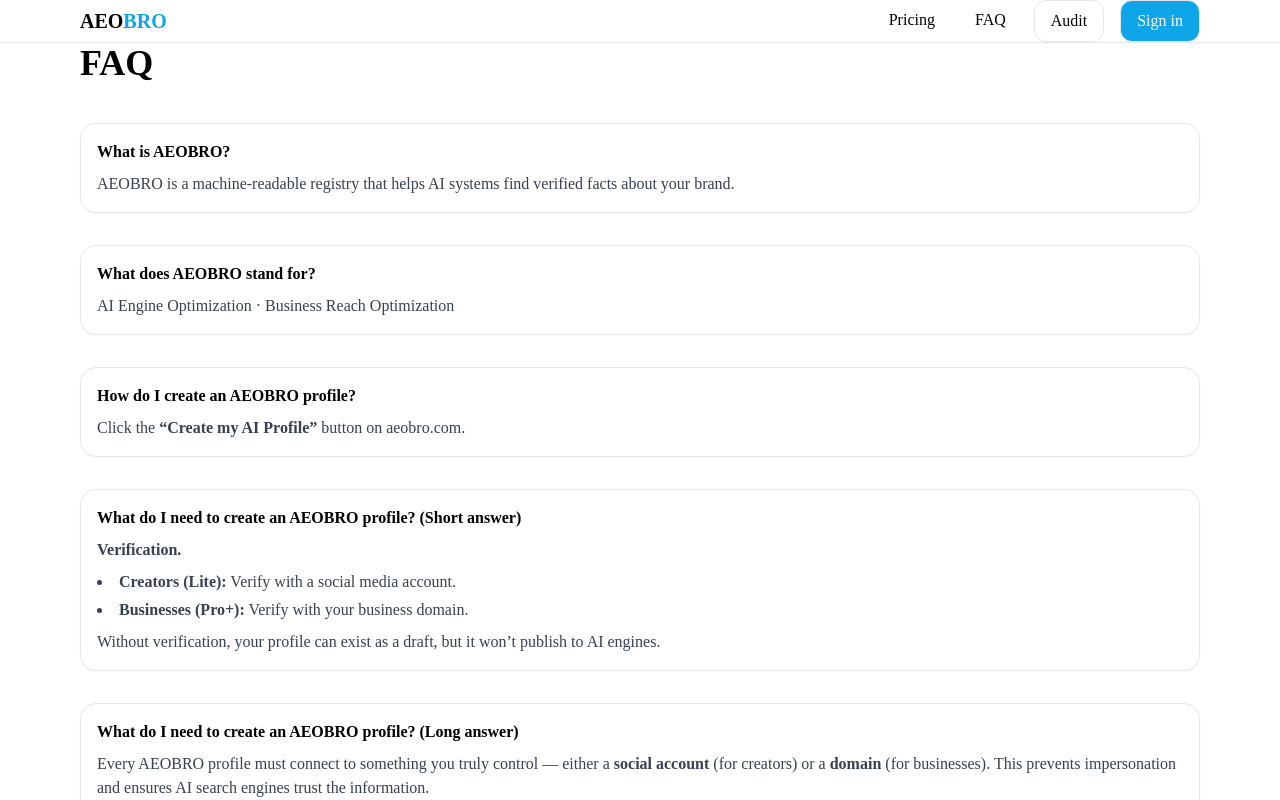
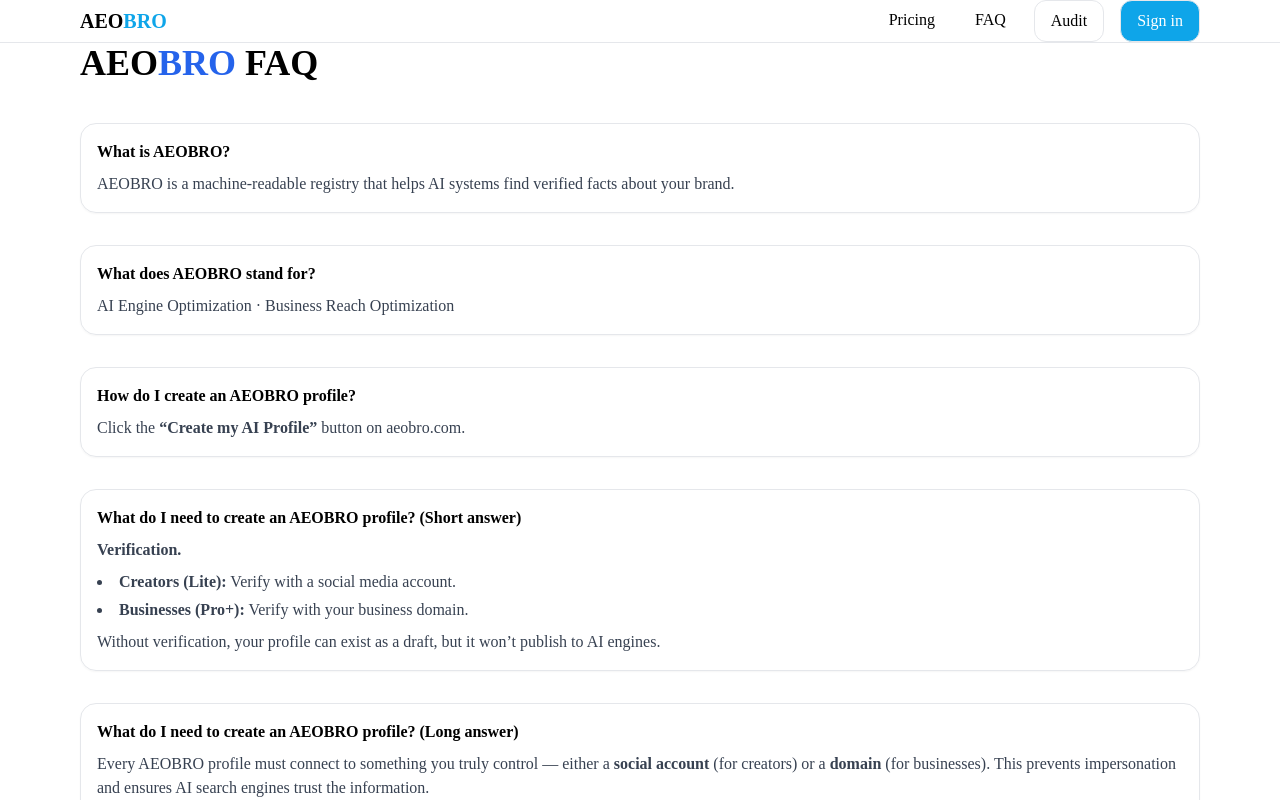
Before and after one commit to NewguyMMM/aeobro, a Next.js app: page /faq in a window 1280 px wide. Shown: the top 800 px of the page. Built offline with nearby package versions, Linux system fonts and the light colour scheme; no server answers.

Commit message:
Update page.tsx

```diff
--- a/app/(marketing)/faq/page.tsx
+++ b/app/(marketing)/faq/page.tsx
@@ -4,7 +4,10 @@ import React from "react";
 export default function Page() {
   return (
     <section className="container py-16">
-      <h1 className="text-4xl font-extrabold mb-10">FAQ</h1>
+      <h1 className="text-4xl font-extrabold mb-10">
+        <span>AEO</span>
+        <span className="text-blue-600">BRO</span> FAQ
+      </h1>
 
       <div className="space-y-8">
         <div className="card">
```
